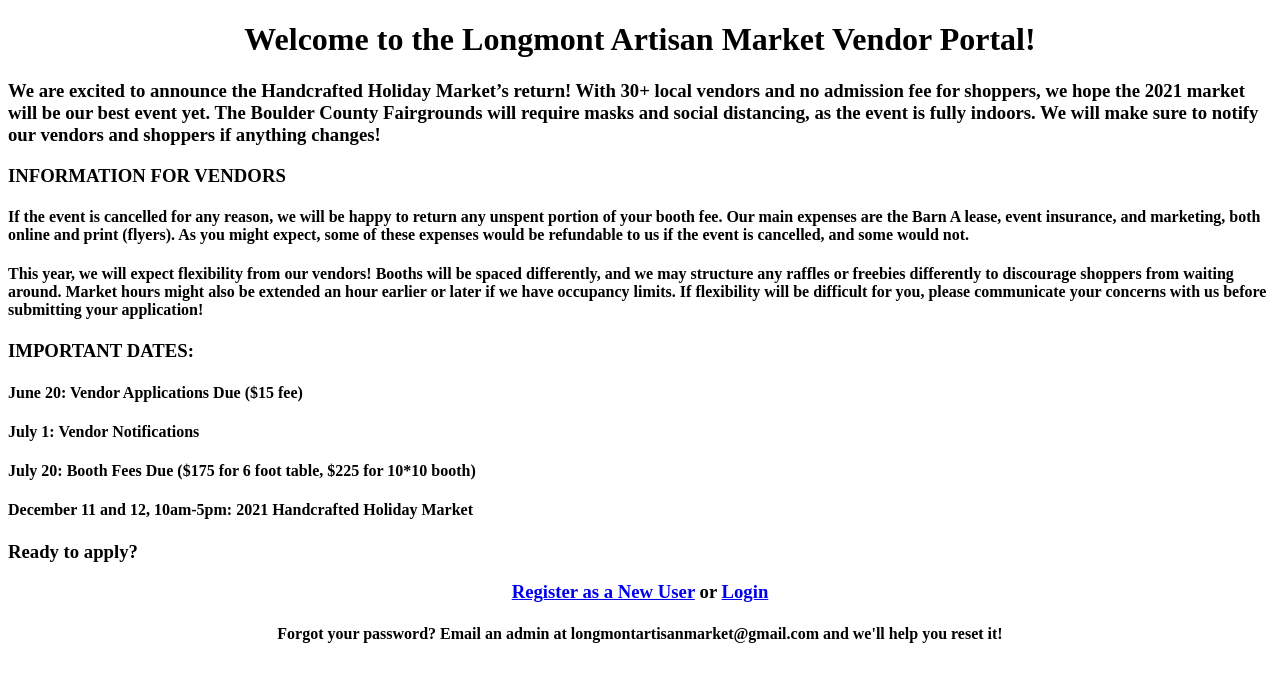
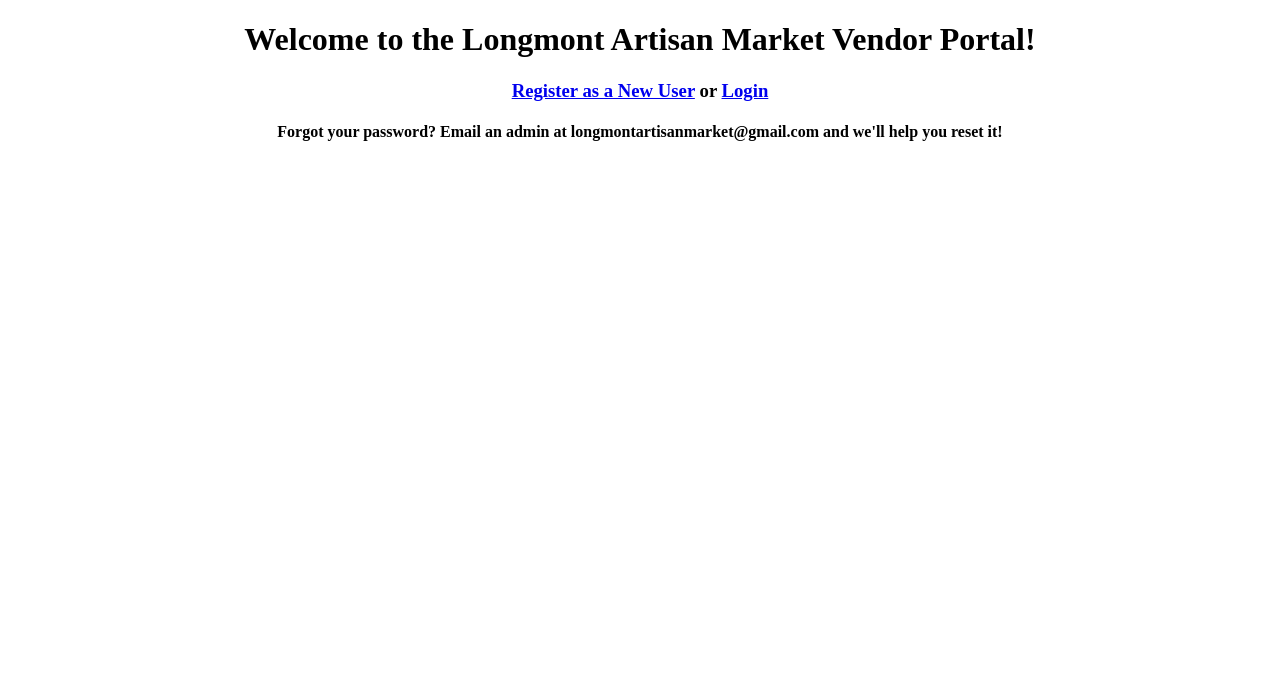
Before and after one commit to Longmont-Artisan-Market/lam_api, a Rails app: page / in a window 1280 px wide. Shown: the part 76-758 px from the top of the page. Run offline with Rails 7, Linux system fonts and the light colour scheme; a user stored in the database is signed in; data that the repository does not hold is empty; style sheets or scripts are compiled from the project's sources; some libraries are stand-ins or nearby versions.

Commit message:
trying to figure out where homepage broke

```diff
--- a/app/views/homepage/index.html.erb
+++ b/app/views/homepage/index.html.erb
@@ -1,27 +1,4 @@
 <h1 style="text-align: center">Welcome to the Longmont Artisan Market Vendor Portal!</h1>
 
-<h3> We are excited to announce the Handcrafted Holiday Market’s return!  With 30+ local vendors and no admission fee for shoppers, we hope the 2021 market will be our best event yet.
-The Boulder County Fairgrounds will require masks and social distancing, as the event is fully indoors.  We will make sure to notify our vendors and shoppers if anything changes!</h3>
-
-<h3 style="font-weight: bold">INFORMATION FOR VENDORS</h3>
-
-<h4>If the event is cancelled for any reason, we will be happy to return any unspent portion of your booth fee.
-Our main expenses are the Barn A lease, event insurance, and marketing, both online and print (flyers).
-As you might expect, some of these expenses would be refundable to us if the event is cancelled, and some would not.</h4>
-
-<h4>This year, we will expect flexibility from our vendors!
-Booths will be spaced differently, and we may structure any raffles or freebies
-differently to discourage shoppers from waiting around.  Market hours might also be extended an hour earlier or later
-if we have occupancy limits.
-If flexibility will be difficult for you, please communicate your concerns with us before submitting your application!</h4>
-
-<h3 style="font-weight: bold">IMPORTANT DATES:</h3>
-<h4>June 20: Vendor Applications Due ($15 fee)</h4>
-<h4>July 1: Vendor Notifications</h4>
-<h4>July 20: Booth Fees Due
-($175 for 6 foot table, $225 for 10*10 booth)</h4>
-<h4>December 11 and 12, 10am-5pm: 2021 Handcrafted Holiday Market </h4>
-
-<h3 style="font-weight: bold"> Ready to apply? </h3>
 <h3 style="text-align: center"><%=link_to "Register as a New User", "/register" %> or <%=link_to "Login", "/login" %></h3>
 <h4 style="text-align: center"> Forgot your password? Email an admin at longmontartisanmarket@gmail.com and we'll help you reset it!</h4>
```
